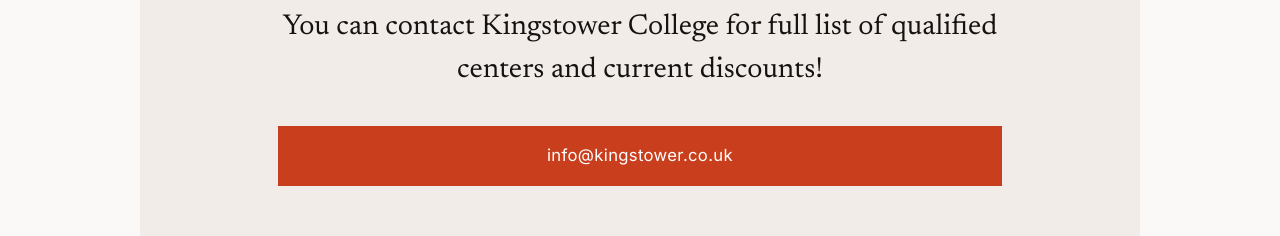
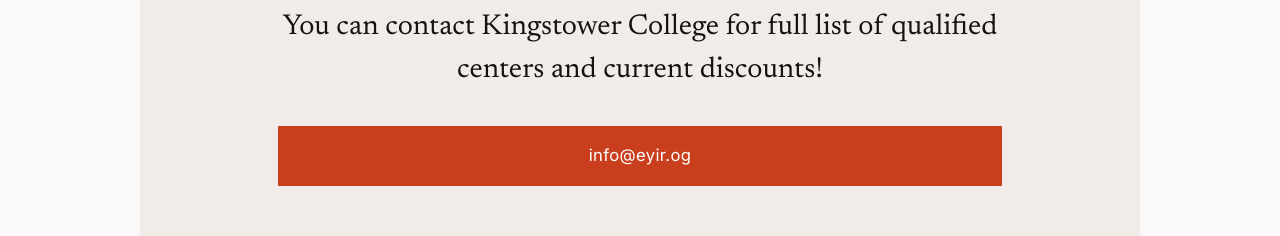
Before and after one commit to pabuulo/eyir, a plain HTML site: page postgraduations.html in a window 1280 px wide. Shown: the part 3540-3776 px from the top of the page. Drawn offline with nearby package versions, Linux system fonts and the light colour scheme; a script that the page names is missing; a web font is replaced by a local one.

Commit message:
Update postgraduations.html

```diff
--- a/postgraduations.html
+++ b/postgraduations.html
@@ -196,7 +196,7 @@
                         <p class="attention-getter">
                         You can contact Kingstower College for full list of qualified centers and current discounts!
                         </p>
-                        <a href="mailto:info@kingstower.co.uk" class="btn btn--primary u-fullwidth">info@kingstower.co.uk</a>
+                        <a href="mailto:info@eyir.og" class="btn btn--primary u-fullwidth">info@eyir.og</a>
                     </div>
                 </div> <!-- end content-block -->
 
```
